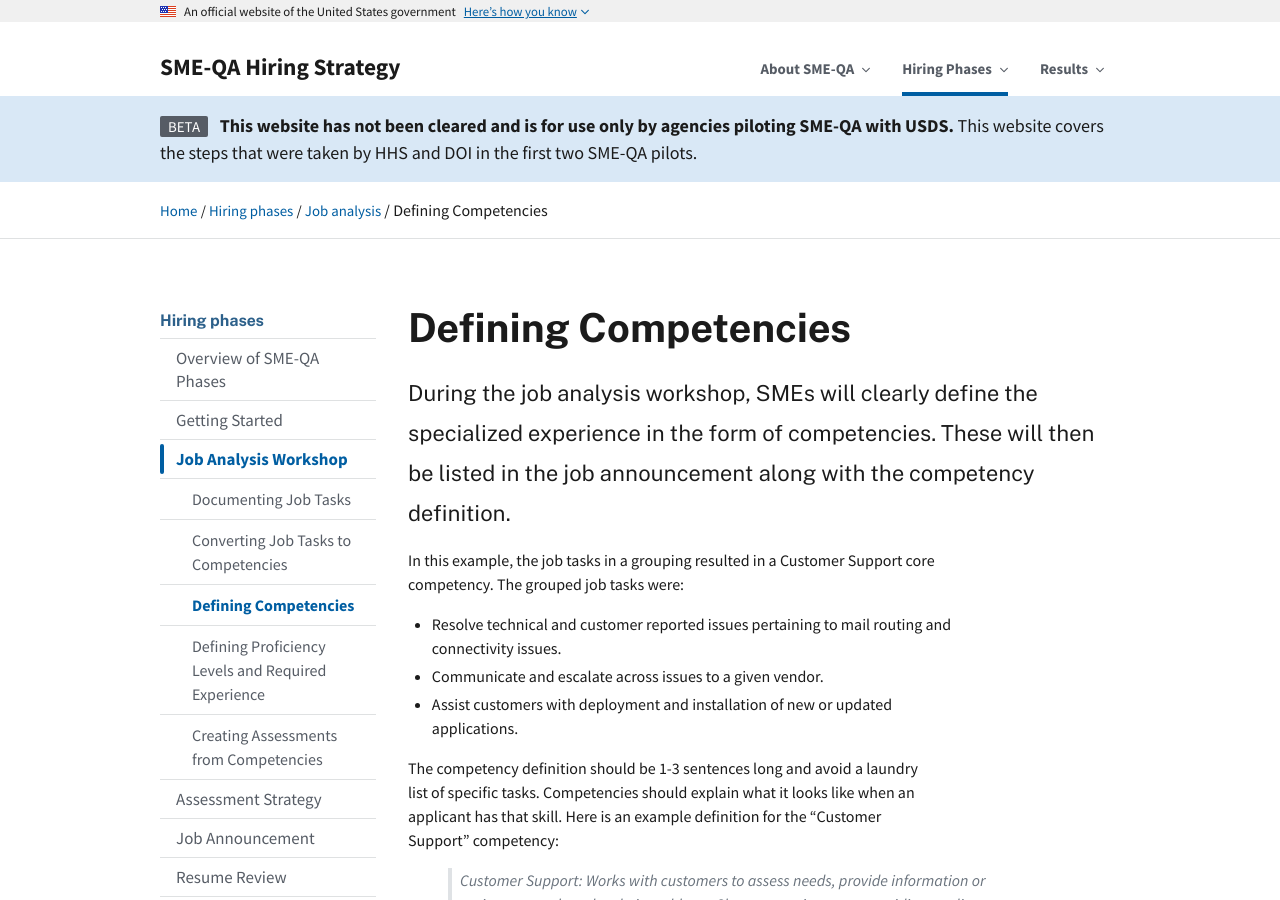
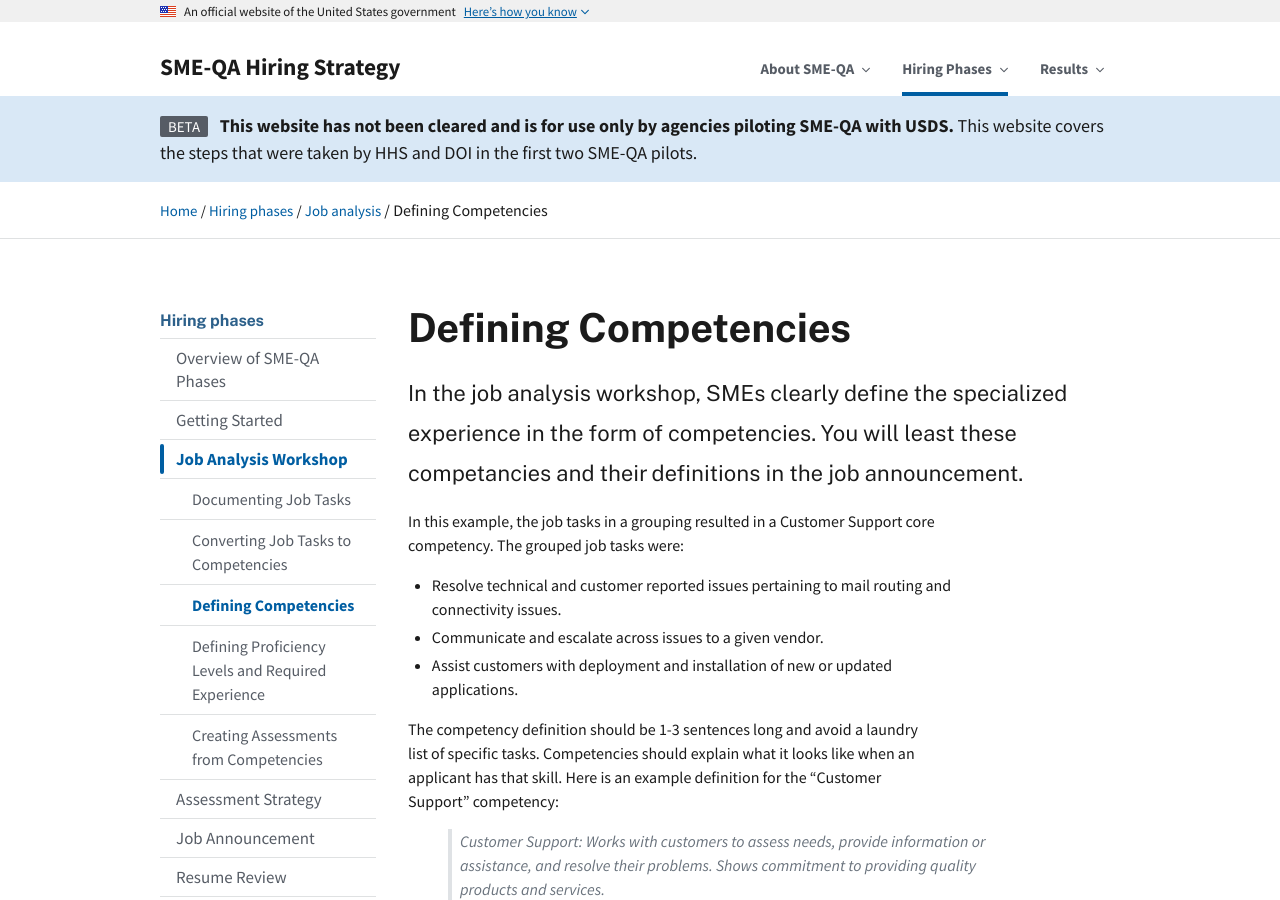
Before and after one commit to usds/SME-QA-Website, a Jekyll site: the page built from pages/phases/job-analysis/defining-competencies.md, in a window 1280 px wide and 900 px high. Built offline with Jekyll 4.4.1, drawn with Linux system fonts in a browser that asks for light colours; some of the changed text lies outside the part shown.

Commit message:
multiple updates to competency page

```diff
--- a/pages/phases/job-analysis/defining-competencies.md
+++ b/pages/phases/job-analysis/defining-competencies.md
@@ -6,7 +6,7 @@
 sidenav: hiring-phases
 phase: job-analysis
 sub-phase-order: 040
-intro: During the job analysis workshop, SMEs will clearly define the specialized experience in the form of competencies. These will then be listed in the job announcement along with the competency definition.
+intro: In the job analysis workshop, SMEs clearly define the specialized experience in the form of competencies. You will least these competancies and their definitions in the job announcement.
 ---
 
 <p class="usa-intro">
@@ -23,7 +23,8 @@
 
 > *Customer Support: Works with customers to assess needs, provide information or assistance, and resolve their problems. Shows commitment to providing quality products and services.*
 
-When defining your competencies, you may find it helpful to refer to existing competency definitions and frameworks like the OPM qualification standards. SMEs can edit those definitions to match the requirements your workshop group has determined are necessary for your posted position.
+When defining your competencies, you may find it helpful to refer to existing competency definitions and frameworks like the OPM qualification standards. SMEs can edit those definitions to match the requirements your workshop group has determined are necessary for your posted position. Resume reviewers and interviewers must be able to clearly and objectively evaluate an applicant against these competencies.
+
 
 #### Weighting competencies
 
```
